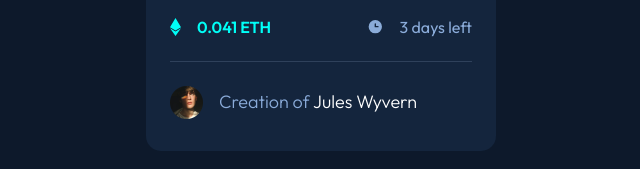
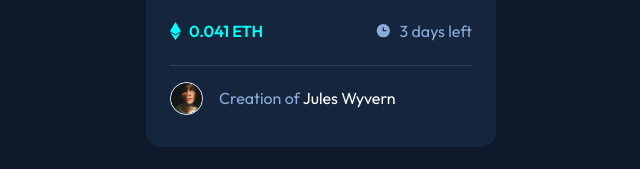
Before and after one commit to dave-cross/Frontend-Mentor-nft-preview-card-solution, a plain HTML site: page index.html in a window 1280 px wide. Shown: the part 551-720 px from the top of the page, without its empty margins (319-959 px from the left). Drawn offline with Linux system fonts and the light colour scheme.

Commit message:
style(author): add price and author styles

```diff
--- a/style.css
+++ b/style.css
@@ -49,6 +49,7 @@
   --color-background-card: var(--blue-900);
   --color-background-hr: var(--blue-800);
   --color-background-image-hover: hsl(from var(--cyan-400) h s l / 50.3%);
+  --color-background-light: var(--white);
 
   --color-content-default: var(--blue-500);
   --color-content-heading: var(--cyan-400);
@@ -189,9 +190,18 @@ picture {
   }
 }
 
+.price {
+  --cluster-space: var(--space-100);
+  --flow-space: var(--space-200-300);
+}
+
 .author {
+  --flow-space: var(--space-200);
+  font: var(--typography-caption);
   img {
     width: 33px;
     height: 33px;
+    border-radius: 50%;
+    border: 1px solid var(--color-background-light);
   }
 }
```
